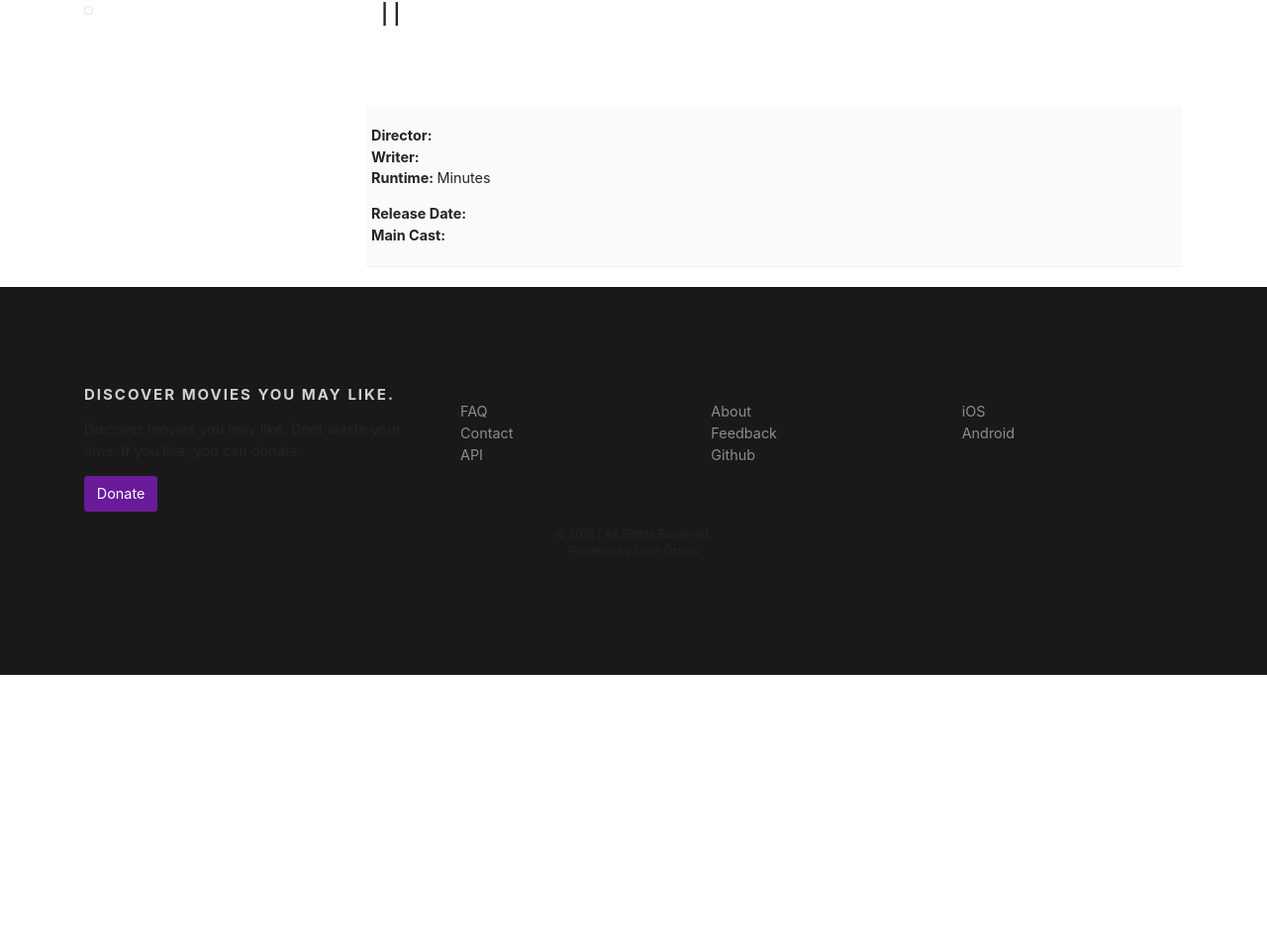
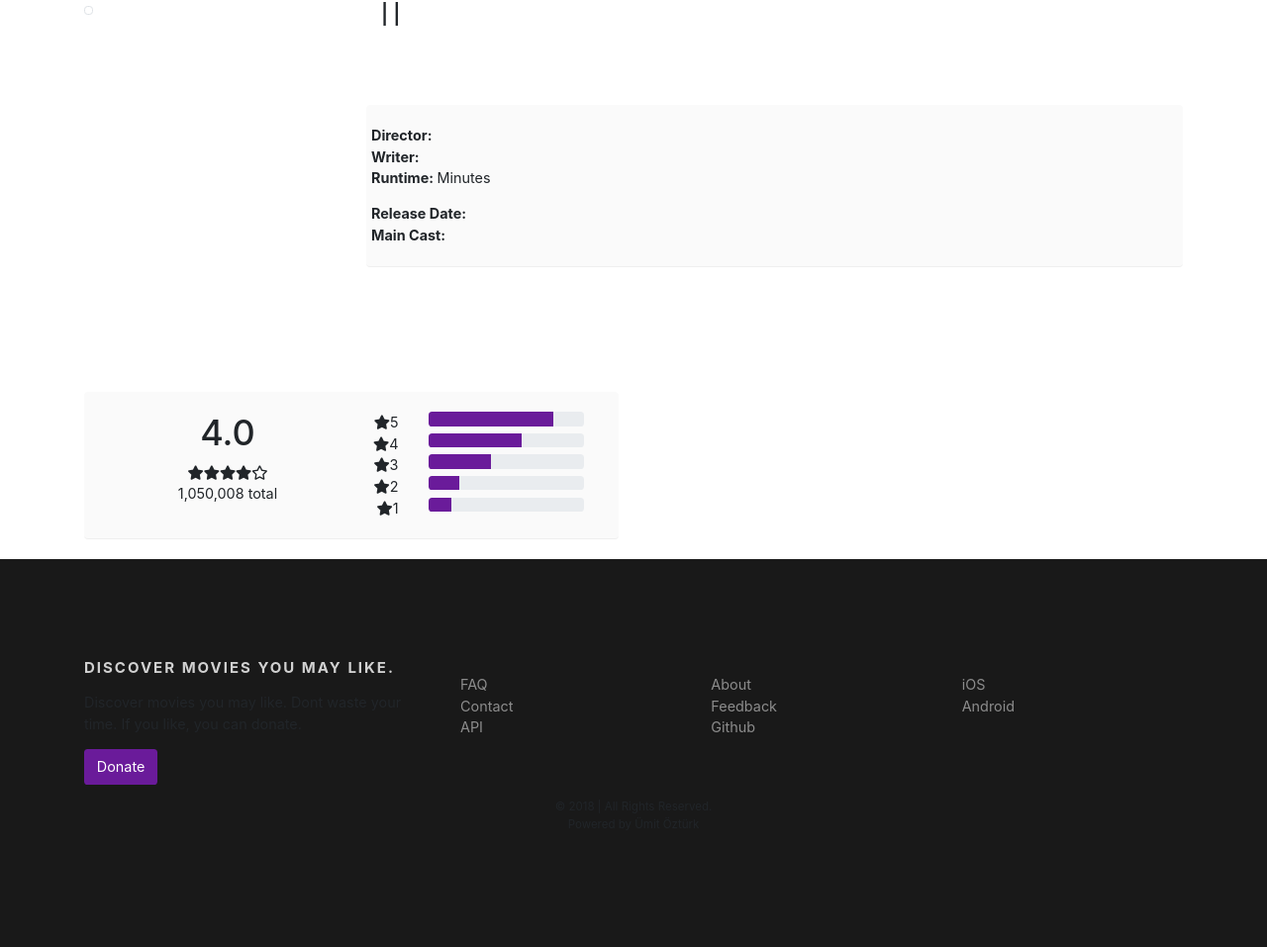
Before and after one commit to umit-ozturk/MovieDeep, a Django app: template templates/movies/movie.html in a window 1280 px wide. Shown: the part 539-1496 px from the top of the page at 99% size. Before the commit the page ends 1221 px from the top, so only its background shows below. Run offline with Django 3.2, Linux system fonts and the light colour scheme; the template is opened without the code that fills it, so the values that code supplies are empty; parts of the project's set-up code (start-up, migrations or seed data) failed here and were passed over; some libraries are stand-ins or nearby versions.

Commit message:
Rating cart template is Done

```diff
--- a/templates/movies/movie.html
+++ b/templates/movies/movie.html
@@ -94,7 +94,92 @@
                 </div>
             </div>
         </div>
-
+    </div>
+    <br><br><br><br>
+    <div class="row">
+        <div class="col-xs-12 col-md-6">
+            <div class="well well-sm">
+                <div class="row more-info">
+                    <div class="col-xs-12 col-md-6 text-center">
+                        <h1 class="rating-num">
+                            4.0</h1>
+                        <div class="rating">
+                            <span class="fas fa-star"></span><span class="fas fa-star">
+                            </span><span class="fas fa-star"></span><span class="fas fa-star">
+                            </span><span class="far fa-star"></span>
+                        </div>
+                        <div>
+                            <span class="glyphicon glyphicon-user"></span>1,050,008 total
+                        </div>
+                    </div>
+                    <div class="col-xs-12 col-md-6">
+                        <div class="row rating-desc">
+                            <div class="col-xs-3 col-md-3 text-right">
+                                <span class="fas fa-star"></span>5
+                            </div>
+                            <div class="col-xs-8 col-md-9">
+                                <div class="progress progress-striped">
+                                    <div class="progress-bar progress-bar-success" role="progressbar" aria-valuenow="20"
+                                        aria-valuemin="0" aria-valuemax="100" style="width: 80%">
+                                        <span class="sr-only">80%</span>
+                                    </div>
+                                </div>
+                            </div>
+                            <!-- end 5 -->
+                            <div class="col-xs-3 col-md-3 text-right">
+                                <span class="fas fa-star"></span>4
+                            </div>
+                            <div class="col-xs-8 col-md-9">
+                                <div class="progress">
+                                    <div class="progress-bar progress-bar-success" role="progressbar" aria-valuenow="20"
+                                        aria-valuemin="0" aria-valuemax="100" style="width: 60%">
+                                        <span class="sr-only">60%</span>
+                                    </div>
+                                </div>
+                            </div>
+                            <!-- end 4 -->
+                            <div class="col-xs-3 col-md-3 text-right">
+                                <span class="fas fa-star"></span>3
+                            </div>
+                            <div class="col-xs-8 col-md-9">
+                                <div class="progress">
+                                    <div class="progress-bar progress-bar-info" role="progressbar" aria-valuenow="20"
+                                        aria-valuemin="0" aria-valuemax="100" style="width: 40%">
+                                        <span class="sr-only">40%</span>
+                                    </div>
+                                </div>
+                            </div>
+                            <!-- end 3 -->
+                            <div class="col-xs-3 col-md-3 text-right">
+                                <span class="fas fa-star"></span>2
+                            </div>
+                            <div class="col-xs-8 col-md-9">
+                                <div class="progress">
+                                    <div class="progress-bar progress-bar-warning" role="progressbar" aria-valuenow="20"
+                                        aria-valuemin="0" aria-valuemax="100" style="width: 20%">
+                                        <span class="sr-only">20%</span>
+                                    </div>
+                                </div>
+                            </div>
+                            <!-- end 2 -->
+                            <div class="col-xs-3 col-md-3 text-right">
+                                <span class="fas fa-star"></span>1
+                            </div>
+                            <div class="col-xs-8 col-md-9">
+                                <div class="progress">
+                                    <div class="progress-bar progress-bar-danger" role="progressbar" aria-valuenow="80"
+                                        aria-valuemin="0" aria-valuemax="100" style="width: 15%">
+                                        <span class="sr-only">15%</span>
+                                    </div>
+                                </div>
+                            </div>
+                            <!-- end 1 -->
+                        </div>
+                        <!-- end row -->
+                    </div>
+                </div>
+            </div>
+        </div>
     </div>
 </div>
 
```
Also changed, not shown: static/css/style.css (+13 -0 lines), 3 other files.
